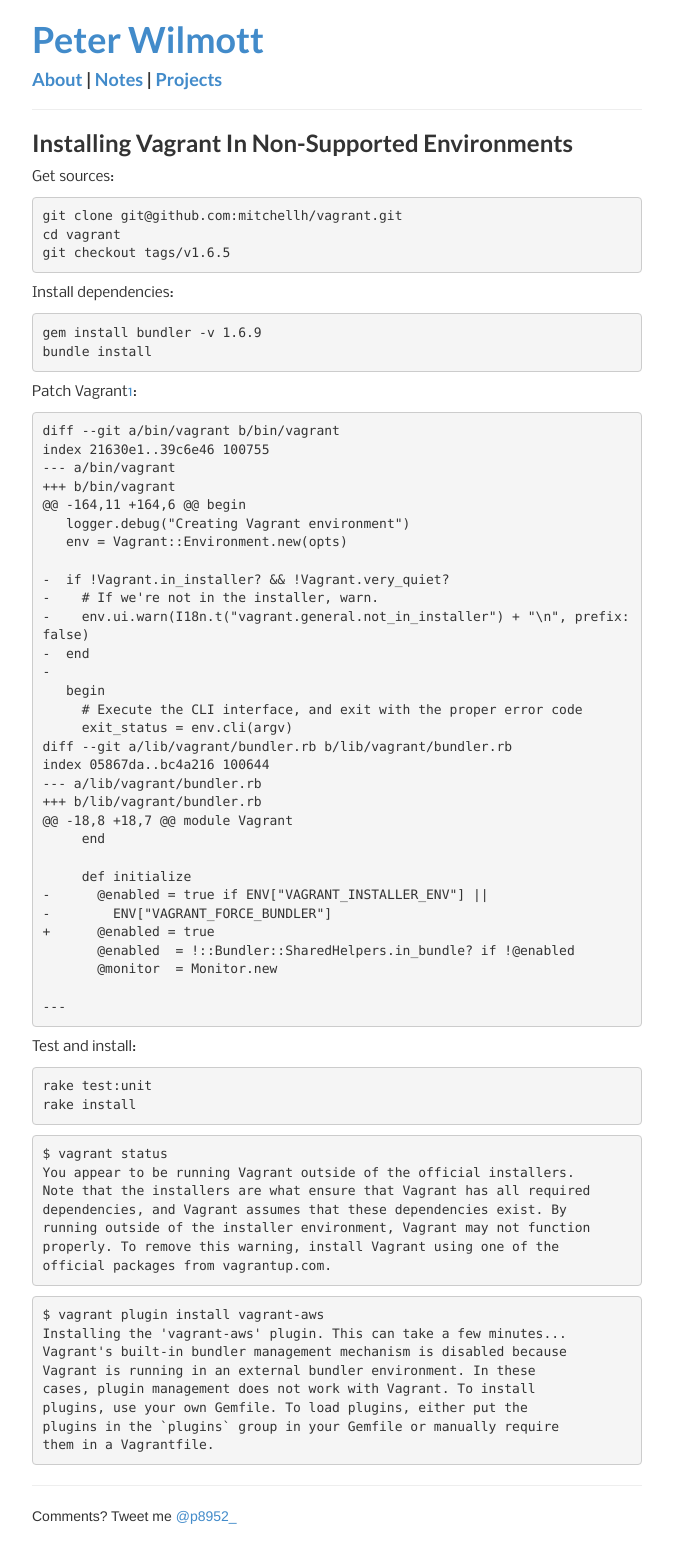
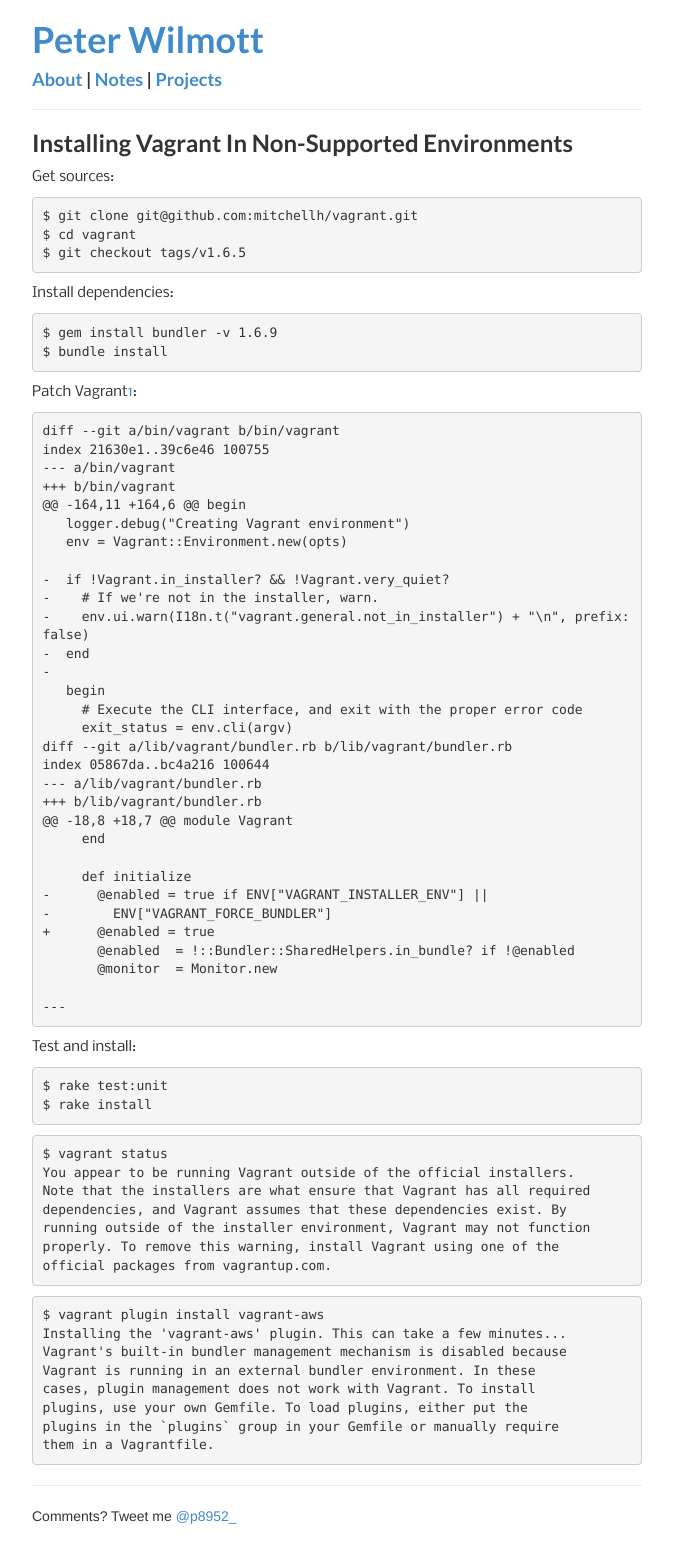
Before and after one commit to p8952/p8952.github.io.old, a Jekyll site: the page built from _posts/2014-12-08-vagrant-non-supported-ininstall.markdown, in a window 1280 px wide. Shown: the whole page, without its empty margins (303-976 px from the left). Built offline with Jekyll 4.4.1, drawn with Linux system fonts in a browser that asks for light colours; Markdown is read by kramdown in place of the engine named in the settings.

```diff
--- a/_posts/2014-12-08-vagrant-non-supported-ininstall.markdown
+++ b/_posts/2014-12-08-vagrant-non-supported-ininstall.markdown
@@ -7,15 +7,15 @@ categories: ruby vagrant
 
 Get sources:
 {% highlight bash %}
-git clone git@github.com:mitchellh/vagrant.git
-cd vagrant
-git checkout tags/v1.6.5
+$ git clone git@github.com:mitchellh/vagrant.git
+$ cd vagrant
+$ git checkout tags/v1.6.5
 {% endhighlight %}
 
 Install dependencies:
 {% highlight bash %}
-gem install bundler -v 1.6.9
-bundle install
+$ gem install bundler -v 1.6.9
+$ bundle install
 {% endhighlight %}
 
 Patch Vagrant[1][2]:
@@ -55,8 +55,8 @@ index 05867da..bc4a216 100644
 
 Test and install:
 {% highlight bash %}
-rake test:unit
-rake install
+$ rake test:unit
+$ rake install
 {% endhighlight %}
 
 [1]: Without this patch Vagrant will give the following warning:
```
Also changed, not shown: _posts/2014-04-22-vmware-esxi-memory-limit.markdown (+7 -7 lines), _posts/2014-12-11-aws-listing-all-regions.markdown (added, +79 -0 lines), 4 other files.
